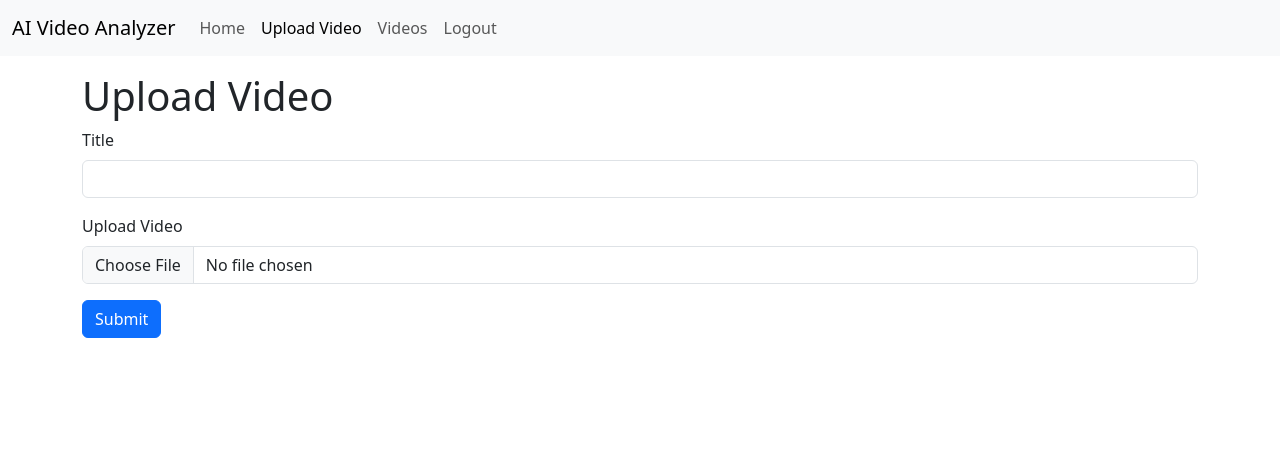
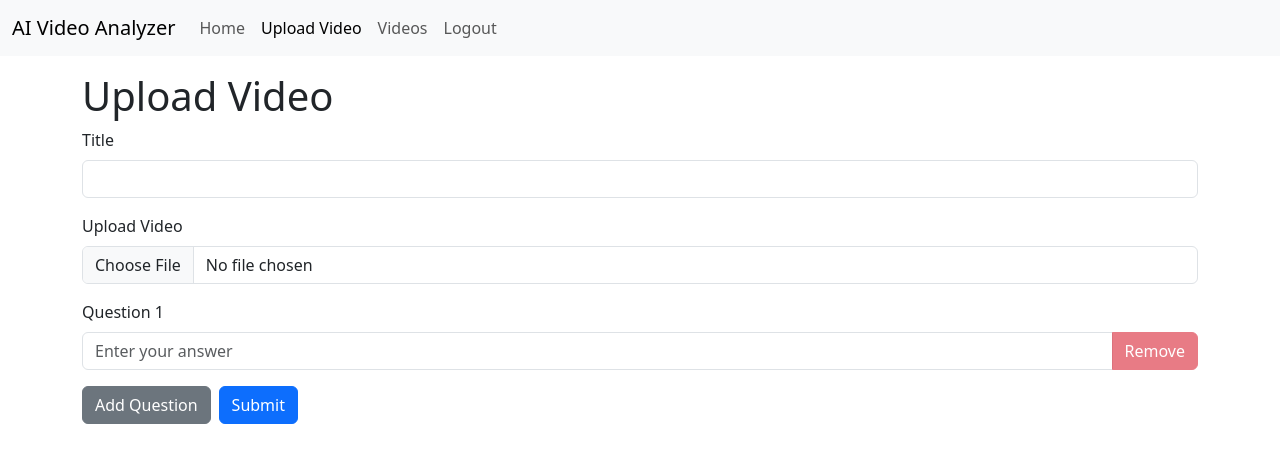
Before and after one commit to phptuts/react-video-analyzer-frontend, a React (Vite) app: page /upload in a window 1280 px wide. Shown: the top 462 px of the page. Built offline with nearby package versions, Linux system fonts and the light colour scheme; no server answers; sample sign-in values are in the browser's storage.

Commit message:
14-add-remove-questions

```diff
--- a/src/pages/Upload.jsx
+++ b/src/pages/Upload.jsx
@@ -5,6 +5,7 @@ const Upload = () => {
   const [formData, setFormData] = useState({
     file: null,
     title: "",
+    questions: [{ id: new Date().getTime(), text: "" }],
   });
   const handleFileChange = (e) => {
     setFormData({ ...formData, file: e.target.files[0] });
@@ -18,6 +19,32 @@ const Upload = () => {
     e.preventDefault();
     alert("FORM_SUBMITTED");
   };
+
+  const addQuestion = () => {
+    const newQuestion = {
+      id: new Date().getTime(),
+      text: "",
+    };
+    setFormData({
+      ...formData,
+      questions: [...formData.questions, newQuestion],
+    });
+  };
+
+  const removeQuestion = (id) => {
+    const updatedQuestions = formData.questions.filter(
+      (question) => question.id !== id
+    );
+    setFormData({ ...formData, questions: updatedQuestions });
+  };
+
+  const handleQuestionChange = (id, value) => {
+    const updatedQuestions = formData.questions.map((question) =>
+      question.id === id ? { ...question, text: value } : question
+    );
+    setFormData({ ...formData, questions: updatedQuestions });
+  };
+
   if (submitting) {
     return (
       <>
@@ -70,7 +97,44 @@ const Upload = () => {
               onChange={handleFileChange}
             />
           </div>
+          {formData.questions.map((question, index) => (
+            <div key={question.id} className="mb-3">
+              <label
+                htmlFor={`formQuestion${question.id}`}
+                className="form-label"
+              >
+                Question {index + 1}
+              </label>
+              <div className="input-group">
+                <input
+                  type="text"
+                  className="form-control"
+                  id={`formQuestion${question.id}`}
+                  placeholder="Enter your answer"
+                  value={question.text}
+                  onChange={(e) =>
+                    handleQuestionChange(question.id, e.target.value)
+                  }
+                />
+                <button
+                  type="button"
+                  className="btn btn-danger"
+                  onClick={() => removeQuestion(question.id)}
+                  disabled={formData.questions.length === 1}
+                >
+                  Remove
+                </button>
+              </div>
+            </div>
+          ))}
           <div className="mb-3">
+            <button
+              type="button"
+              className="btn btn-secondary me-2"
+              onClick={addQuestion}
+            >
+              Add Question
+            </button>
             <button type="submit" className="btn btn-primary">
               Submit
             </button>
```
